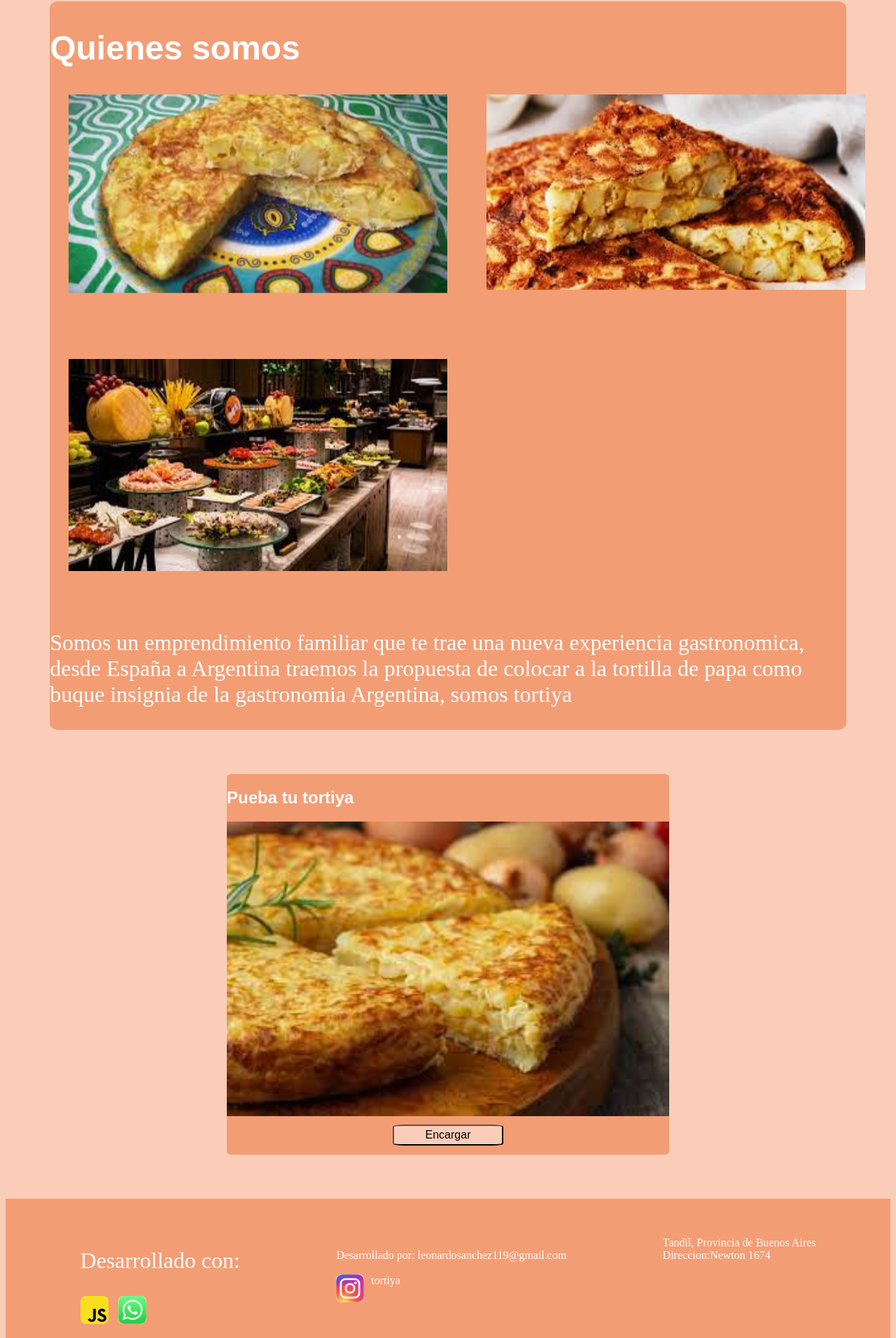
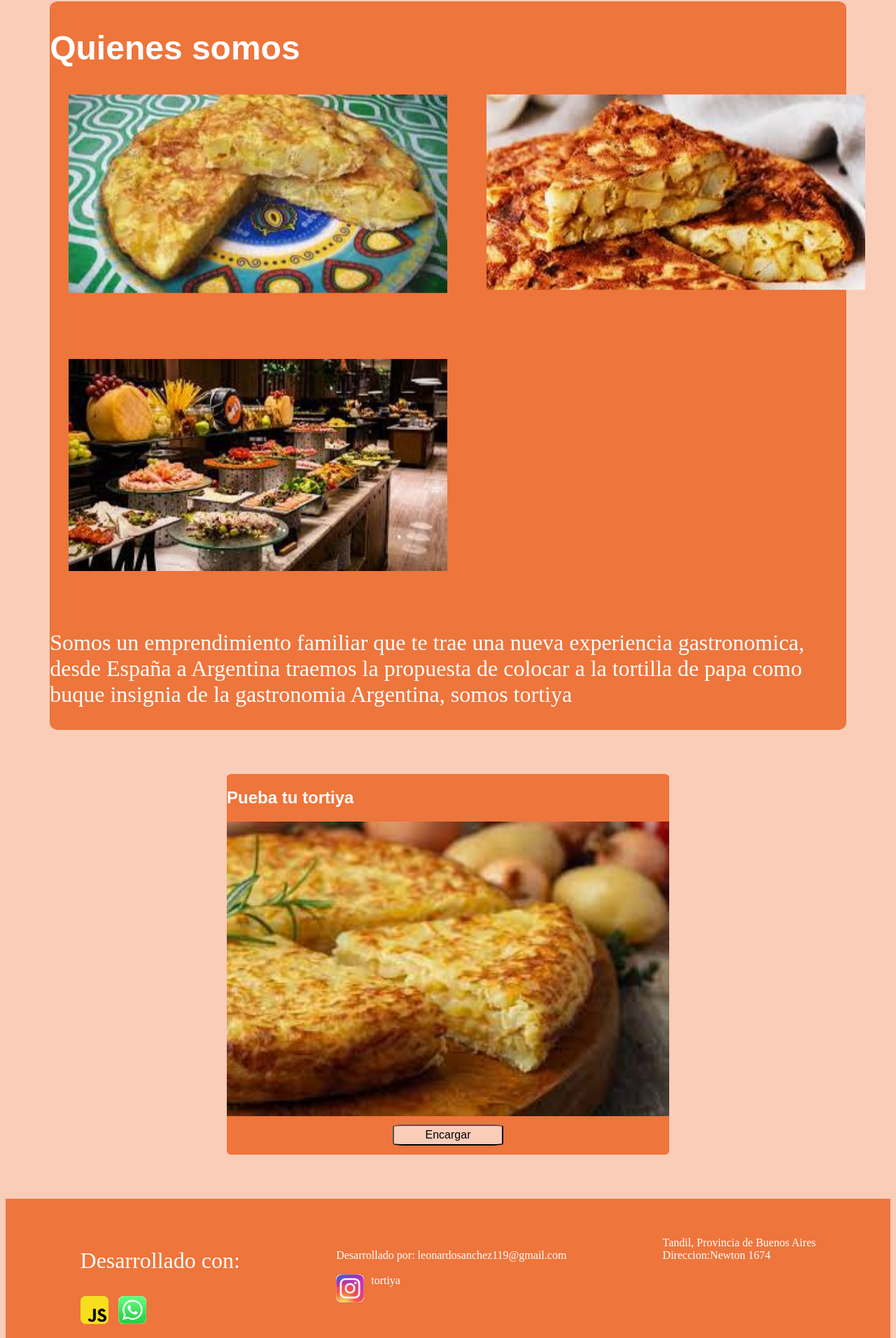
Before and after one commit to Leonardo200298/tortiya, a plain HTML site: page index.html in a window 1280 px wide. Shown: the part 768-2680 px from the top of the page at 70% size. Drawn offline with Linux system fonts and the light colour scheme; a web font is replaced by a local one.

Commit message:
nuevos colores para version desktop

```diff
--- a/styles/style.css
+++ b/styles/style.css
@@ -162,7 +162,7 @@ span {
         font-size: x-large;
         position: fixed;
         width: 98.89%;
-        background-color:#f39d75;
+        background-color:#ee753c;
         z-index: 1000;
     }
 
@@ -178,7 +178,7 @@ span {
     ul,
     li,
     a {
-        background-color:#f39d75;
+        background-color:#ee753c;
         list-style: none;
         text-decoration: none;
         display: flex;
@@ -196,7 +196,7 @@ span {
 
     .grid_imagenes {
         display: grid;
-        background-color: #f39d75;
+        background-color:#ee753c;
         grid-template-columns: repeat(2, 1fr);
         grid-column-gap: 5%;
         /* Ajusta el espacio horizontal entre las columnas */
@@ -238,7 +238,7 @@ span {
     div.seccion_texto,
     h1,
     p {
-        background-color: #f39d75;
+        background-color:#ee753c;
         border-radius: 1%;
     }
 
@@ -262,7 +262,7 @@ span {
         width: 50%;
         margin: 0 auto;
         /* Esto centra el contenedor horizontalmente */
-        background-color: #f39d75;
+        background-color:#ee753c;
         border-radius: 1%;
         margin-bottom: 5%;
     }
@@ -316,11 +316,11 @@ span {
 
     .primer_footer,
     .tecnologias {
-        background-color: #f39d75;
+        background-color:#ee753c;
     }
 
     .segundo_footer {
-        background-color: #f39d75;
+        background-color: #ee753c;
         font-size: large;
     }
 
```
